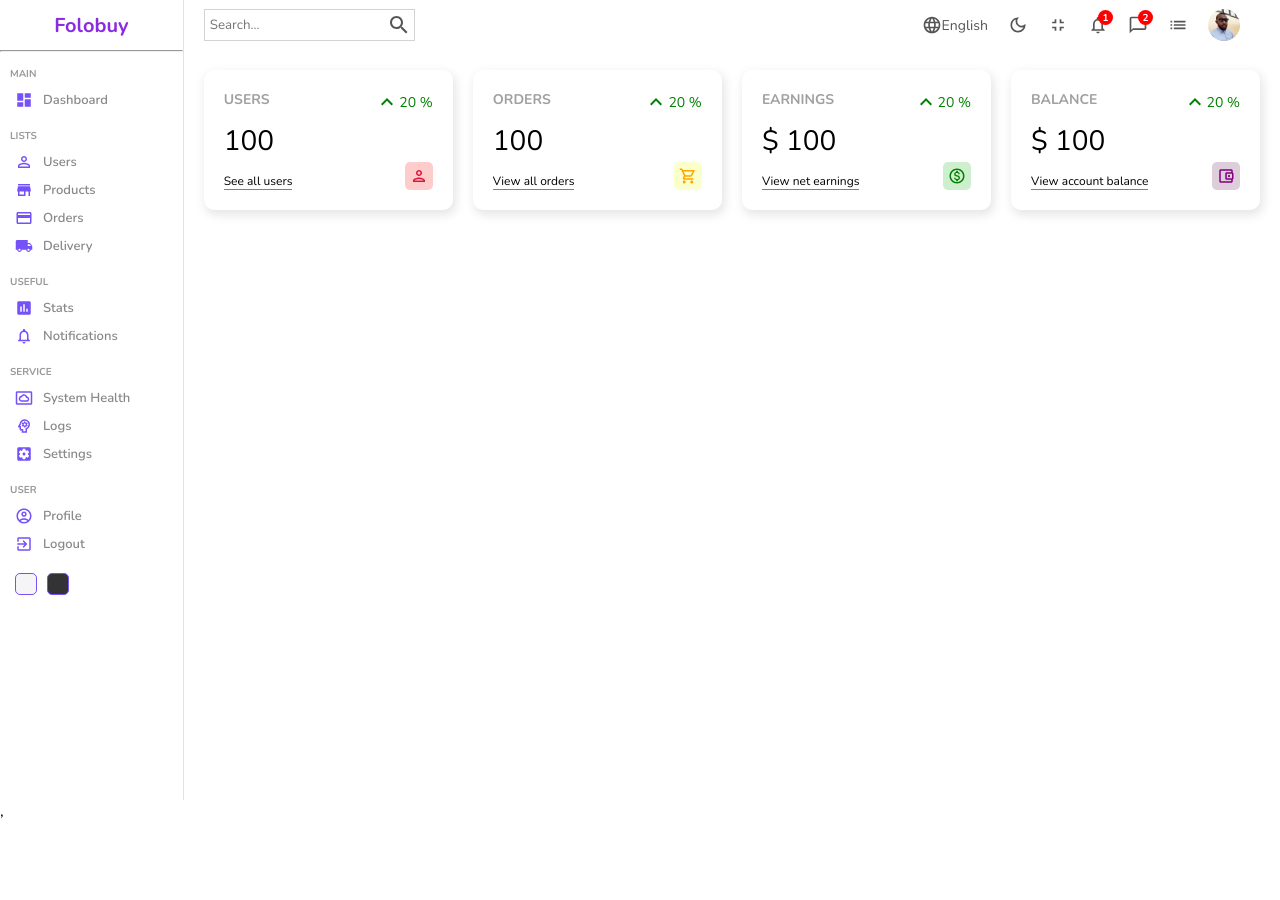
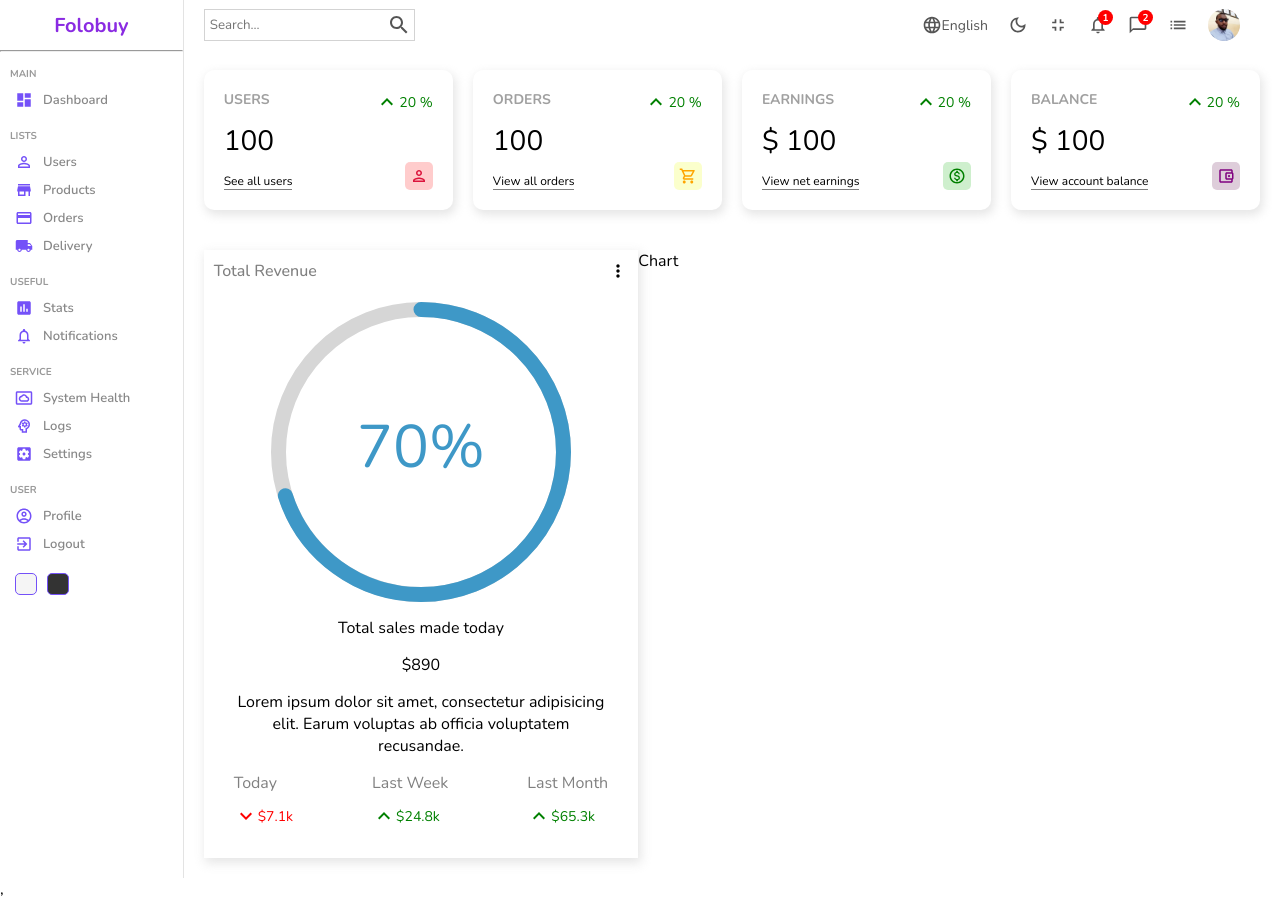
Before and after one commit to SolomonOjigbo/folobuy-admin-dashboard, a React (Create React App) app: page / in a window 1280 px wide. Before the commit the page ends 822 px from the top, so only its background shows below. Built offline with nearby package versions, Linux system fonts and the light colour scheme.

Commit message:
Created the FeaturedChart Component in the home page

```diff
--- /dev/null
+++ b/src/components/Chart/Chart.jsx
@@ -0,0 +1,8 @@
+import React from "react";
+import "./Chart.scss";
+
+const Chart = () => {
+	return <div className="chart">Chart</div>;
+};
+
+export default Chart;
--- /dev/null
+++ b/src/components/Chart/Chart.scss
@@ -0,0 +1,4 @@
+.chart {
+	display: flex;
+	flex: 3;
+}
--- /dev/null
+++ b/src/components/Featured/Featured.jsx
@@ -0,0 +1,41 @@
+import React from "react";
+import "./Featured.scss";
+import MoreVertIcon from "@mui/icons-material/MoreVert";
+import { CircularProgressbar } from "react-circular-progressbar";
+import "react-circular-progressbar/dist/styles.css";
+import { featuredData, makeStyle } from "../../data/featuredChartData";
+
+const Featured = () => {
+	return (
+		<div className="featured">
+			<div className="top">
+				<h1 className="title"> Total Revenue</h1>
+				<MoreVertIcon fontSize="small" />
+			</div>
+			<div className="bottom">
+				<div className="featuredChart">
+					<CircularProgressbar value={70} text={"70%"} strokeWidth={5} />
+				</div>
+				<p className="title">Total sales made today</p>
+				<p className="amount">$890</p>
+				<p className="desc">
+					Lorem ipsum dolor sit amet, consectetur adipisicing elit. Earum
+					voluptas ab officia voluptatem recusandae.
+				</p>
+				<div className="summary">
+					{featuredData.map((item, index) => (
+						<div className="item" key={index}>
+							<div className="itemTitle"> {item.itemTitle}</div>
+							<div className="itemResult" style={makeStyle(item.icon)}>
+								<item.icon />
+								<div className="resultAmount">{item.amount}</div>
+							</div>
+						</div>
+					))}
+				</div>
+			</div>
+		</div>
+	);
+};
+
+export default Featured;
--- /dev/null
+++ b/src/components/Featured/Featured.scss
@@ -0,0 +1,62 @@
+.featured {
+	display: flex;
+	flex-direction: column;
+	flex: 2;
+	-webkit-box-shadow: 2px 4px 10px 1px rgba(0, 0, 0, 0.47);
+	box-shadow: 2px 4px 10px 1px rgba(201, 201, 201, 0.47);
+	padding: 10px;
+
+	.top {
+		display: flex;
+		justify-content: space-between;
+		width: 100%;
+		align-items: center;
+		// padding: 20px;
+
+		.title {
+			font-size: 16px;
+			color: gray;
+			font-weight: 500;
+		}
+	}
+
+	.bottom {
+		display: flex;
+		flex-direction: column;
+		align-items: center;
+		justify-content: space-between;
+		padding: 20px;
+		gap: 15px;
+
+		.title {
+			text-align: center;
+		}
+
+		.desc {
+			text-align: center;
+		}
+
+		.summary {
+			display: flex;
+			justify-content: space-between;
+			align-items: center;
+			width: 100%;
+
+			.item {
+				display: flex;
+				flex-direction: column;
+
+				.itemTitle {
+					color: grey;
+				}
+
+				.itemResult {
+					display: flex;
+					align-items: center;
+					margin-top: 10px;
+					font-size: 14px;
+				}
+			}
+		}
+	}
+}
--- /dev/null
+++ b/src/data/featuredChartData.js
@@ -0,0 +1,43 @@
+import KeyboardArrowDownIcon from "@mui/icons-material/KeyboardArrowDown";
+import KeyboardArrowUpOutlinedIcon from "@mui/icons-material/KeyboardArrowUpOutlined";
+
+//  Featured Chart Data
+// export const featuredData = [
+// 	{
+// 		icon: KeyboardArrowDownIcon,
+// 		itemTitle: "Today",
+// 		amount: "7.1k",
+// 	},
+// 	{
+// 		icon: KeyboardArrowUpOutlinedIcon,
+// 		itemTitle: "Last Week",
+// 		amount: "24.8k",
+// 	},
+// 	{
+// 		icon: KeyboardArrowUpOutlinedIcon,
+// 		itemTitle: "Last Month",
+// 		amount: "65.3k",
+// 	},
+// ];
+
+function createData(icon, itemTitle, amount) {
+	return { icon, itemTitle, amount };
+}
+
+export const featuredData = [
+	createData(KeyboardArrowDownIcon, "Today", "$7.1k"),
+	createData(KeyboardArrowUpOutlinedIcon, "Last Week", "$24.8k"),
+	createData(KeyboardArrowUpOutlinedIcon, "Last Month", "$65.3k"),
+];
+
+export const makeStyle = (icon) => {
+	if (icon === KeyboardArrowDownIcon) {
+		return {
+			color: "red",
+		};
+	} else {
+		return {
+			color: "green",
+		};
+	}
+};
--- a/src/pages/Home/Home.jsx
+++ b/src/pages/Home/Home.jsx
@@ -1,4 +1,6 @@
 import React from "react";
+import Chart from "../../components/Chart/Chart";
+import Featured from "../../components/Featured/Featured";
 import Navbar from "../../components/Navbar/Navbar";
 import Sidebar from "../../components/Sidebar/Sidebar";
 import Widgets from "../../components/Widgets/Widgets";
@@ -16,6 +18,10 @@
 					<Widgets type="earnings" />
 					<Widgets type="balance" />
 				</div>
+				<div className="charts">
+					<Featured />
+					<Chart />
+				</div>
 			</div>
 		</div>
 	);
--- a/src/pages/Home/Home.scss
+++ b/src/pages/Home/Home.scss
@@ -10,5 +10,11 @@
 			gap: 20px;
 			padding: 20px;
 		}
+
+		.charts {
+			display: flex;
+			justify-content: space-between;
+			padding: 20px;
+		}
 	}
 }
```
